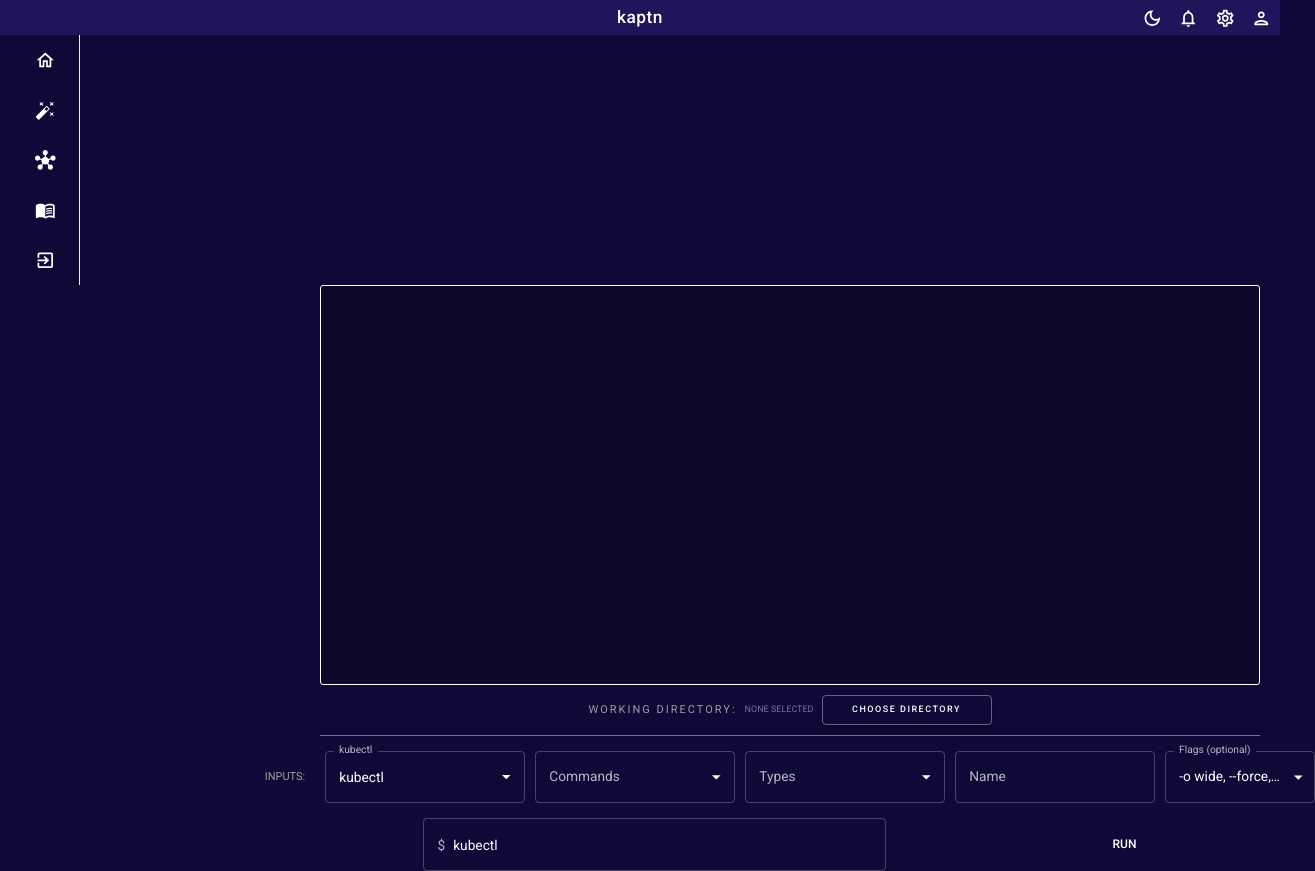
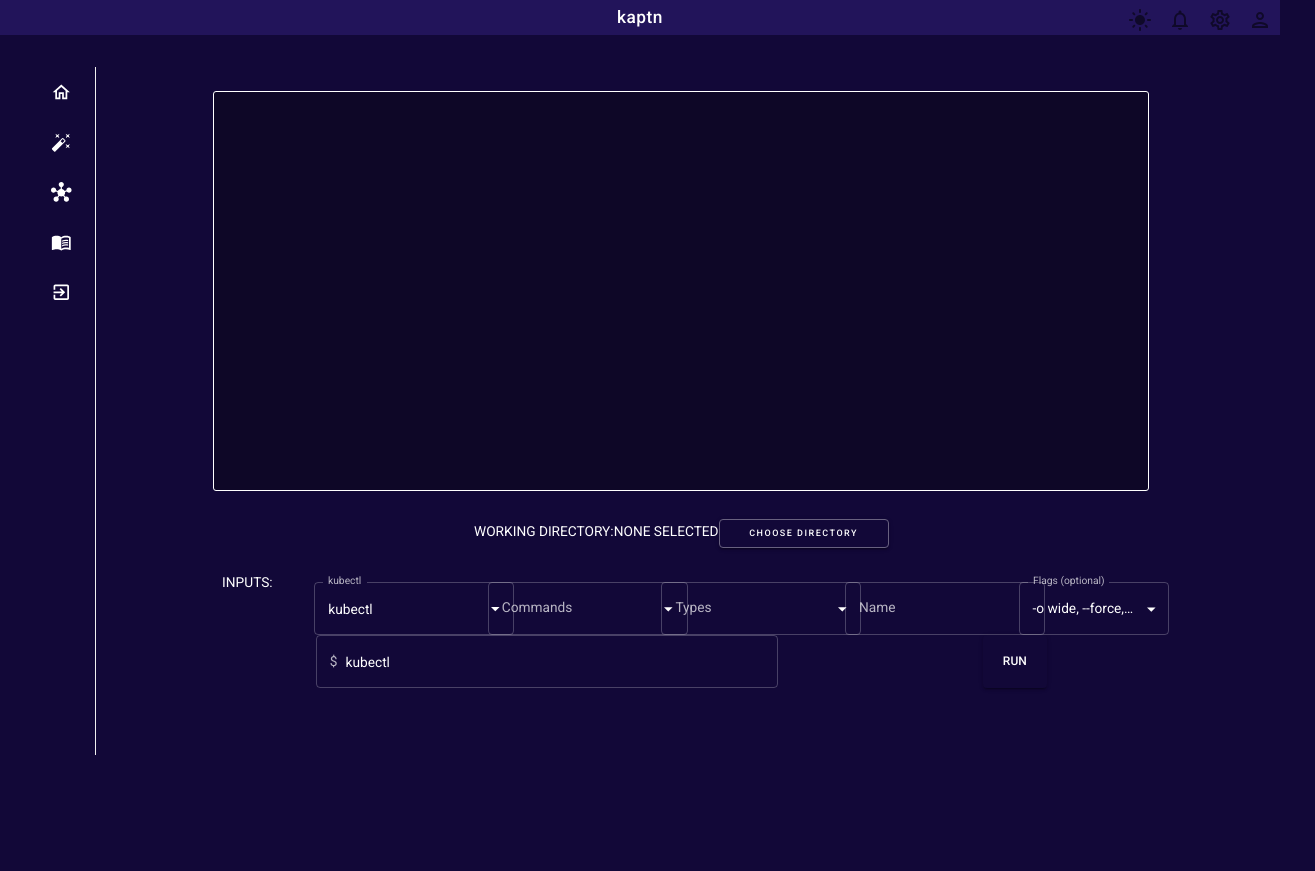
Before and after one commit to oslabs-beta/kaptn, a React (Vite) app: page /dashboard in a window 1280 px wide. Shown: the whole page, 1315 px wide, since content can reach past the window. After the commit the page ends 811 px from the top, so only its background shows below. Built offline with nearby package versions, Linux system fonts and the light colour scheme.

Commit message:
Fix dashboard main grid layout

```diff
--- a/src/components/Dashboard.jsx
+++ b/src/components/Dashboard.jsx
@@ -38,6 +38,7 @@
 import OutlinedInput from '@mui/material/OutlinedInput';
 import ListItemText from '@mui/material/ListItemText';
 import Checkbox from '@mui/material/Checkbox';
+import { Grid3x3 } from '@mui/icons-material';
 
 // import { makeStyles } from "@mui/styles";
 
@@ -214,61 +215,48 @@
   ];
 
   return (
-    <div id='dashboard'>
+    <>
+      <Topbar />
+      <Grid
+        id='dashboard'
+        container
+        disableEqualOverflow='true'
+        spacing={3}
+        width={'100vw'}
+        height={'100vh'}
+        sx={{ pt: 7, pb: 7 }}
+      >
         <ColorModeContext.Provider value={colorMode}>
           <ThemeProvider theme={theme}>
             <CssBaseline />
-          <Topbar />
+
             {/* Wrap the entire dashboard in a grid */}
             {/* <Grid container spacing={1} sx={{ m: 2, color: 'white' }}> */}
             {/* ----------------SIDE BAR---------------- */}
+
             <SideNav />
             {/* ----------------TERMINAL---------------- */}
 
-          <Grid
-            id='dashboard'
-            width='75%'
-            position='absolute'
-            right='0'
-            paddingRight='20px'
-            spacing={0}
-          >
+            <Grid id='main-content' width='75%' xs={10} spacing={3}>
               <Terminal response={response} />
 
-            <Grid>
-              <div
+              <Grid
+                id='below-terminal'
+                container
+                sx={{ pt: 5 }}
+                justifyContent='center'
+              >
+                <Grid id='directory' container alignItems='baseline'>
+                  {/* <div
                   style={{
                     display: 'flex',
                     justifyContent: 'center',
                     marginTop: '10px',
                   }}
-              >
-                {' '}
-                <div
-                  style={{
-                    display: 'flex',
-                    flexDirection: 'row',
-                    alignItems: 'center',
-                    color: '#9e9d9d',
-                    paddingBottom: '10px',
-                    letterSpacing: '2px',
-                    fontSize: '11px',
-                  }}
-                >
-                  WORKING DIRECTORY:
-                </div>
-                <div
-                  style={{
-                    display: 'flex',
-                    flexDirection: 'column',
-                    alignItems: 'center',
-                    padding: '8px',
-                    fontSize: '9px',
-                    color: '#7a709b',
-                  }}
-                >
-                  {currDir}
-                </div>
+                > */}
+
+                  <p>WORKING DIRECTORY:</p>
+                  <p>{currDir}</p>
                   <Button
                     variant='contained'
                     component='label'
@@ -291,15 +279,9 @@
                       onChange={handleUploadDirectory}
                     />
                   </Button>
-              </div>
-              <div
-                style={{
-                  backgroundColor: '#7a709b',
-                  width: 'auto',
-                  height: '1px',
-                }}
-              />
-              <div
+                </Grid>
+                <Grid id='inputs' container justifyContent='space-around'>
+                  {/* <div
                   style={{
                     display: 'flex',
                     flexDirection: 'row',
@@ -312,19 +294,20 @@
                     fontSize: '11px',
                     // width: '75px',
                   }}
-              >
-                <div style={{ paddingRight: '20px' }}>INPUTS:</div>
+                > */}
+                  <p>INPUTS:</p>
                   {/* </div> */}
+                  <Grid id='kubectl' xs={2}>
                     <Autocomplete
                       defaultValue={'kubectl'}
                       disablePortal
                       options={['kubectl']}
-                  style={{
-                    width: 200,
-                    marginRight: '10px',
-                    minWidth: '200',
-                    // background: '#767474',
-                  }}
+                      // style={{
+                      //   width: 200,
+                      //   marginRight: '10px',
+                      //   minWidth: '200',
+                      //   // background: '#767474',
+                      // }}
                       onInputChange={(e, newInputValue) => {
                         setTool(newInputValue);
                       }}
@@ -336,17 +319,18 @@
                         />
                       )}
                     />
-                <br />
+                  </Grid>
+                  <Grid id='command' xs={2}>
                     <Autocomplete
                       disablePortal
                       id='combo-box-demo'
                       options={commandList}
-                  style={{
-                    width: 200,
-                    marginRight: '10px',
-                    minWidth: '200',
-                    // background: '#767474',
-                  }}
+                      // style={{
+                      //   width: 200,
+                      //   marginRight: '10px',
+                      //   minWidth: '200',
+                      //   // background: '#767474',
+                      // }}
                       onInputChange={(e, newInputValue) => {
                         setVerb(newInputValue);
                       }}
@@ -358,13 +342,14 @@
                         />
                       )}
                     />
-                <br />
+                  </Grid>
                   {/* ------------- TYPE drop down text field -------------------- */}
+                  <Grid id='type' xs={2}>
                     <Autocomplete
                       disablePortal
                       id='combo-box-demo'
                       options={types}
-                  style={{ minWidth: 200 }}
+                      // style={{ minWidth: 200 }}
                       sx={{
                         width: 200,
                         // second autocomplete
@@ -378,7 +363,8 @@
                         <TextField {...params} label='Types' />
                       )}
                     />
-                <br />
+                  </Grid>
+                  <Grid id='name' xs={2}>
                     <form
                       onChange={(e) => {
                         setName(e.target.value);
@@ -396,8 +382,9 @@
                         variant='outlined'
                       />
                     </form>
+                  </Grid>
                   {/* ---------------------------- FLAGS -------------------------------- */}
-                <div>
+                  <Grid id='flag' xs={2}>
                     <FormControl style={{ width: '150px', marginLeft: '10px' }}>
                       <InputLabel id='demo-multiple-checkbox-label'>
                         Flags (optional)
@@ -420,8 +407,8 @@
                         ))}
                       </Select>
                     </FormControl>
-                </div>
-              </div>
+                  </Grid>
+                </Grid>
                 {/* </Box> */}
               </Grid>
               <CommandLine
@@ -436,7 +423,8 @@
             {/* </Grid> */}
           </ThemeProvider>
         </ColorModeContext.Provider>
-    </div>
+      </Grid>
+    </>
   );
 }
 
--- a/src/components/Login.jsx
+++ b/src/components/Login.jsx
@@ -6,7 +6,6 @@
 import { Typography } from '@mui/material';
 import { AppBar } from '@mui/material';
 import Container from '@mui/material/Container';
-import Topbar from './Topbar';
 import { ColorModeContext, useMode } from '../theme';
 import { CssBaseline, ThemeProvider } from '@mui/material';
 
@@ -15,6 +14,7 @@
   const [username, setInputUsername] = useState('');
   const [loggedIn, setLoggedIn] = useState(false);
   const [theme, colorMode] = useMode();
+
 
   // Send a request to the server to confirm the username and password
   async function checkLogin(username, password) {
@@ -60,7 +60,7 @@
         display: 'flex',
         flexDirection: 'column',
         alignItems: 'center',
-        backgroundColor: '#5b5b5c',
+        backgroundColor: 'rgb(16,10,54)',
         height: '100vh',
         mt: 0,
         webkitAppRegion: 'drag',
@@ -78,11 +78,13 @@
           display: 'flex',
           flexDirection: 'row',
           alignContent: 'center',
-          backgroundColor: '#1f1f1f',
+          backgroundColor: '#22145a',
+          webkitAppRegion: 'drag',
+          height: '35px'
         }}
         position='static'
       >
-        <Container sx={{ width: '100%' }}>
+        <Container sx={{ width: '100%', webkitAppRegion: 'drag' }}>
           <Typography
             variant='h6'
             noWrap
@@ -90,21 +92,32 @@
             href='/'
             fullWidth
             sx={{
+              alignItems: 'center',
               justifyContent: 'center',
               display: { xs: 'none', md: 'flex' },
-              fontFamily: 'monospace',
-              fontWeight: 700,
-              fontSize: 50,
+              fontFamily: 'Roboto',
+              fontWeight: 500,
+              fontSize: 13,
               letterSpacing: '.1 rem',
               color: 'white',
               textDecoration: 'none',
+              mt: '7px'
             }}
           >
             kaptn
           </Typography>
         </Container>
       </AppBar>
-      <Box component='form' onSubmit={handleSubmit} sx={{ mt: 6 }}>
+      <Box
+        src='../src/assets/kaptn.ico'
+        sx={{
+          height: '250px',
+          width: '250px'
+        }}
+        component='img'
+        >
+      </Box>
+      <Box component='form' onSubmit={handleSubmit}>
         <Box
           sx={{
             display: 'flex',
@@ -112,12 +125,12 @@
             alignItems: 'center',
           }}
         >
-          <Typography
+          {/* <Typography
             component='h1'
             variant='h3'
             sx={{
               mb: 6,
-              fontFamily: 'monospace',
+              fontFamily: 'Roboto',
               fontWeight: 100,
               fontSize: 70,
               letterSpacing: '.1 rem',
@@ -126,7 +139,7 @@
             }}
           >
             Login
-          </Typography>
+          </Typography> */}
           <TextField
             type='text'
             name='username'
@@ -162,10 +175,17 @@
           fullWidth
           sx={{
             display: 'flex',
+            // backgroundColor: 'transparent',
+            border: '1px solid #68617f',
             flexDirection: 'column',
             alignItems: 'center',
+            letterSpacing: '1.5px',
+            backgroundColor: '#22145a',
             mt: 2,
             mb: 2,
+            ':hover': {
+              backgroundColor: 'rgb(16,10,54)'
+            }
           }}
         >
           Login
@@ -173,28 +193,36 @@
         <Typography
           variant='h6'
           sx={{
-            fontFamily: 'monospace',
+            fontFamily: 'Roboto',
             fontSize: 25,
             letterSpacing: '.1 rem',
             color: 'white',
             textDecoration: 'none',
+
           }}
         >
           Don't have an account? Sign up now
         </Typography>
         <Button
           variant='contained'
+          type='submit'
           fullWidth
+          href='/signup'
           sx={{
             display: 'flex',
             flexDirection: 'column',
             alignItems: 'center',
-            textDecoration: 'none',
+            border: '1px solid #68617f',
+            letterSpacing: '1.5px',
+            backgroundColor: '#22145a',
             mt: 2,
             mb: 2,
+            ':hover': {
+              backgroundColor: 'rgb(16,10,54)'
+            }
           }}
         >
-          <Link to='/signup'>Sign Up</Link>
+        Sign Up
         </Button>
       </Box>
     </Box>
--- a/src/components/Sidebar.jsx
+++ b/src/components/Sidebar.jsx
@@ -18,6 +18,7 @@
 import { AutoFixHigh, MenuBook } from '@mui/icons-material';
 import { Create } from '@mui/icons-material';
 import { Hub } from '@mui/icons-material';
+import Grid from '@mui/system/Unstable_Grid';
 // import { MenuBook } from '@mui/icons-material';
 
 const Item = ({ title, to, icon, selected, setSlected }) => {
@@ -31,7 +32,7 @@
       icon={icon}
     >
       <Typography>{title}</Typography>
-      <Link to={to}/>
+      <Link to={to} />
     </MenuItem>
   );
 };
@@ -46,23 +47,18 @@
   const [selected, setSelected] = useState('Dashboard');
 
   return (
-    <div
-      style={{
-        display:'flex',
-        height:'100%',
-        minHeight:'100%'
-      }}
-    >
-      <Sidebar
-      defaultCollapsed
-      backgroundColor=''
-      >
-
-
+    // <div
+    //   style={{
+    //     display:'flex',
+    //     height:'100%',
+    //     minHeight:'100%'
+    //   }}
+    // >
+    <Grid xs={2} container sx={{ pl: 5 }}>
+      <Sidebar defaultCollapsed backgroundColor=''>
         <Menu>
           {/* MENU ITEMS */}
           <Box paddingLeft={isCollapsed ? undefined : '10%'}>
-
             <MenuItem
               container={Link}
               href='/dashboard'
@@ -70,7 +66,9 @@
               // selected={selected}
               // setSelect={setSelected}
               onClick={(e) => console.log('hi')}
-            >Dashboard</MenuItem>
+            >
+              Dashboard
+            </MenuItem>
 
             <MenuItem
               container={Link}
@@ -78,7 +76,9 @@
               icon={<AutoFixHigh />}
               // selected={selected}
               // setSelect={setSelected}
-            ><Link to='/setup'>Quick Setup</Link></MenuItem>
+            >
+              <Link to='/setup'>Quick Setup</Link>
+            </MenuItem>
 
             <MenuItem
               container={Link}
@@ -86,7 +86,9 @@
               icon={<Hub />}
               // selected={selected}
               // setSelect={setSelected}
-            ><Link to='/visualizer'>Kluster Visualizer</Link></MenuItem>
+            >
+              <Link to='/visualizer'>Kluster Visualizer</Link>
+            </MenuItem>
 
             <MenuItem
               container={Link}
@@ -94,7 +96,9 @@
               icon={<MenuBook />}
               // selected={selected}
               // setSelect={setSelected}
-            ><Link to='/glossary'>Glossary</Link></MenuItem>
+            >
+              <Link to='/glossary'>Glossary</Link>
+            </MenuItem>
 
             <MenuItem
               container={Link}
@@ -102,18 +106,17 @@
               icon={<ExitToAppOutlinedIcon />}
               // selected={selected}
               // setSelect={setSelected}
-            ><Link to='/'>Log Out</Link></MenuItem>
-
-
+            >
+              <Link to='/'>Log Out</Link>
+            </MenuItem>
           </Box>
         </Menu>
-
-
-    </Sidebar>
-
-    </div>
-
+      </Sidebar>
+    </Grid>
   );
+}
+{
+  /* </div> */
 }
 
 export default SideNav;
--- a/src/components/Topbar.jsx
+++ b/src/components/Topbar.jsx
@@ -34,7 +34,7 @@
         backgroundColor='#22145a'
         height='35px'
         marginBottom='5px'
-        webkitAppRegion='no drag'
+        webkitAppRegion='drag'
       >
         {/* icons */}
         <Box display='flex'>
--- a/src/index.css
+++ b/src/index.css
@@ -1,4 +1,4 @@
-@import url("https://fonts.googleapis.com/css2?family=Source+Sans+Pro:wght@400;600;700&display=swap");
+@import url('https://fonts.googleapis.com/css2?family=Source+Sans+Pro:wght@400;600;700&display=swap');
 
 body {
   top: 0px;
@@ -7,6 +7,15 @@
   left: 0px;
   margin: 0px;
   padding: 0px;
+  -webkit-app-region: drag;
+}
+
+button {
+  -webkit-app-region: no-drag;
+}
+
+a {
+  -webkit-app-region: no-drag;
 }
 
 /* Scrollbar */
```
Lines whose indentation alone changed are shown as unchanged.
